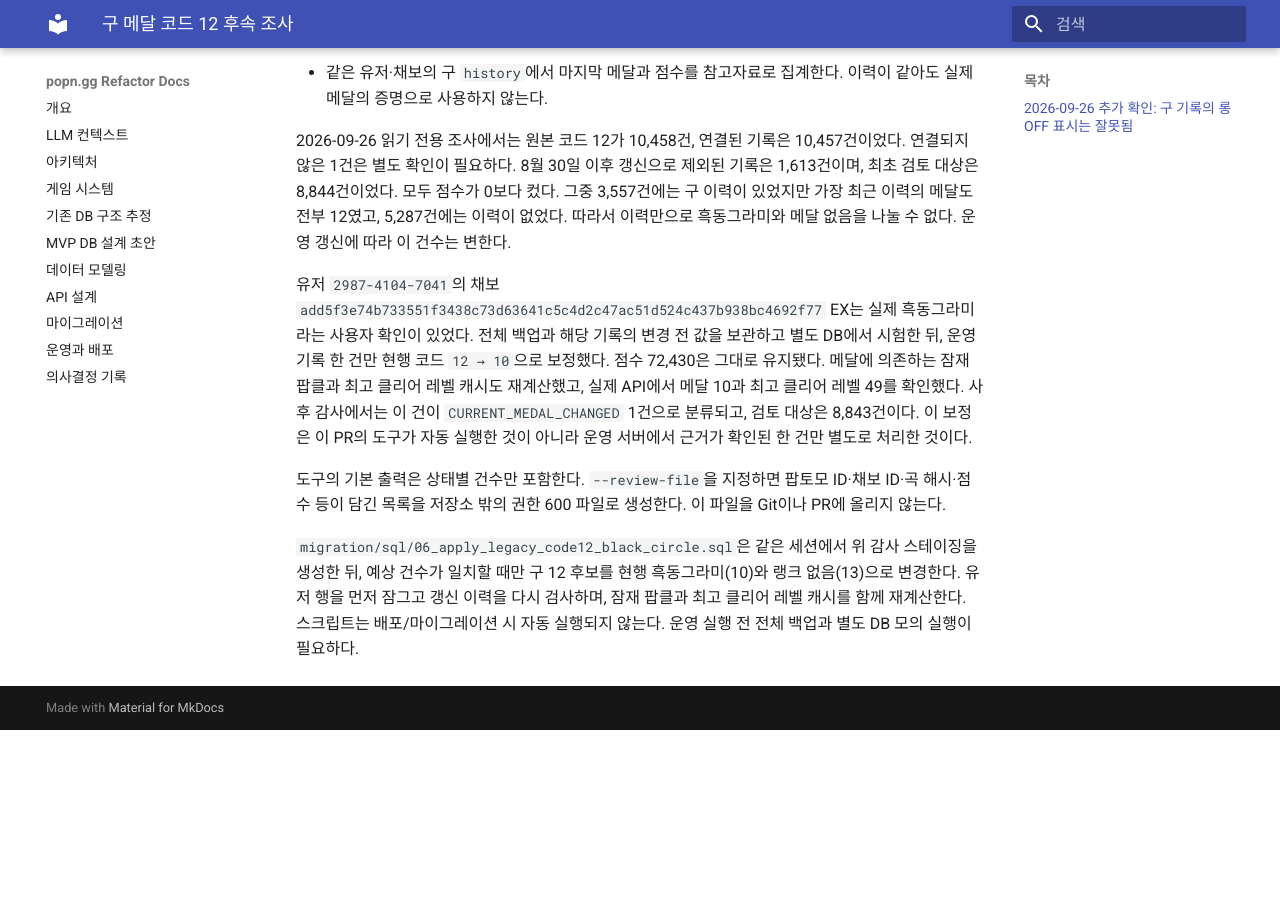
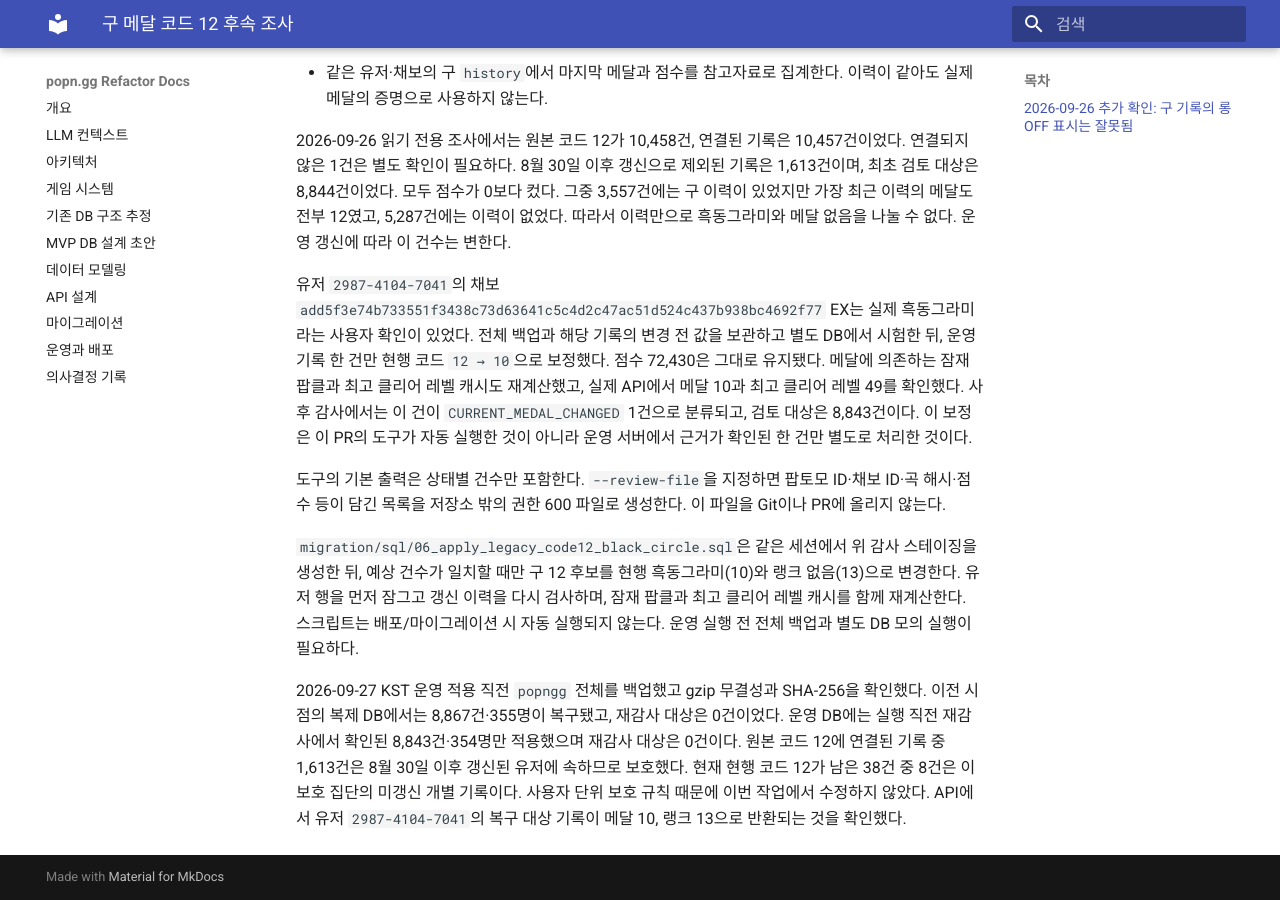
Before and after one commit to popngg/popngg, an MkDocs documentation site: the page built from docs/legacy-medal-code12-followup.md, in a window 1280 px wide and 900 px high, scrolled down 1122 px. Built offline with MkDocs 1.6.1 and Material for MkDocs 9.7.7, drawn with Linux system fonts in a browser that asks for light colours; before the commit the page ends 1852 px from its top, so only the background shows below that.

Commit message:
docs: record code12 production restore verification

```diff
--- a/docs/legacy-medal-code12-followup.md
+++ b/docs/legacy-medal-code12-followup.md
@@ -79,3 +79,13 @@ EX는 실제 흑동그라미라는 사용자 확인이 있었다. 전체 백업
 갱신 이력을 다시 검사하며, 잠재 팝클과 최고 클리어 레벨 캐시를 함께
 재계산한다. 스크립트는 배포/마이그레이션 시 자동 실행되지 않는다.
 운영 실행 전 전체 백업과 별도 DB 모의 실행이 필요하다.
+
+2026-09-27 KST 운영 적용 직전 `popngg` 전체를 백업했고 gzip 무결성과
+SHA-256을 확인했다. 이전 시점의 복제 DB에서는 8,867건·355명이 복구됐고,
+재감사 대상은 0건이었다. 운영 DB에는 실행 직전 재감사에서 확인된
+8,843건·354명만 적용했으며 재감사 대상은 0건이다. 원본 코드 12에
+연결된 기록 중 1,613건은 8월 30일 이후 갱신된 유저에 속하므로
+보호했다. 현재 현행 코드 12가 남은 38건 중 8건은 이 보호 집단의
+미갱신 개별 기록이다. 사용자 단위 보호 규칙 때문에 이번 작업에서
+수정하지 않았다. API에서 유저 `2987-4104-7041`의 복구 대상 기록이
+메달 10, 랭크 13으로 반환되는 것을 확인했다.
```
